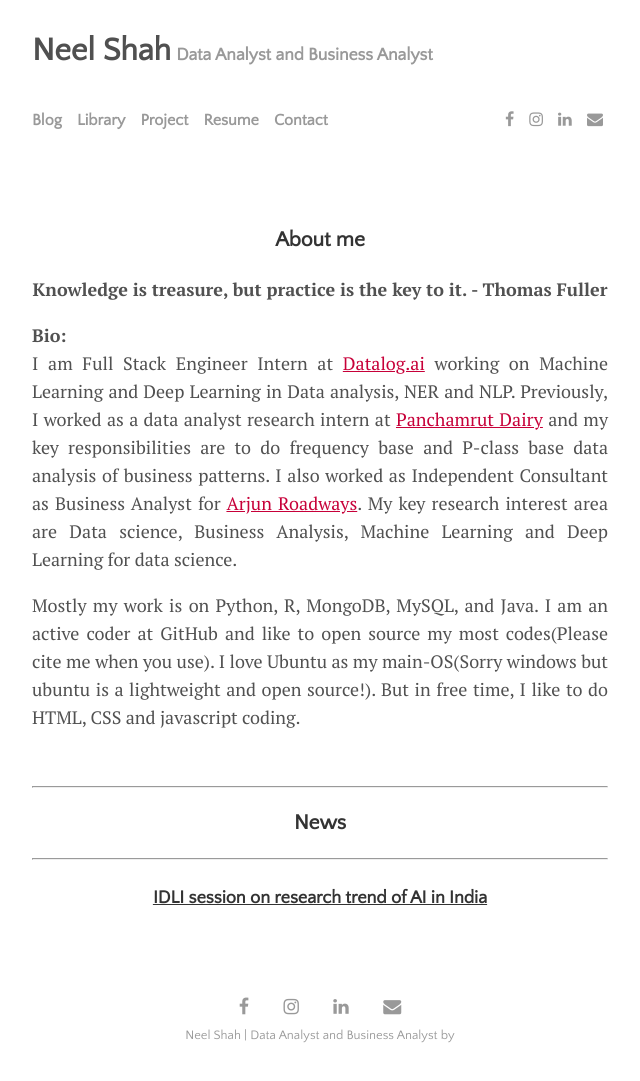
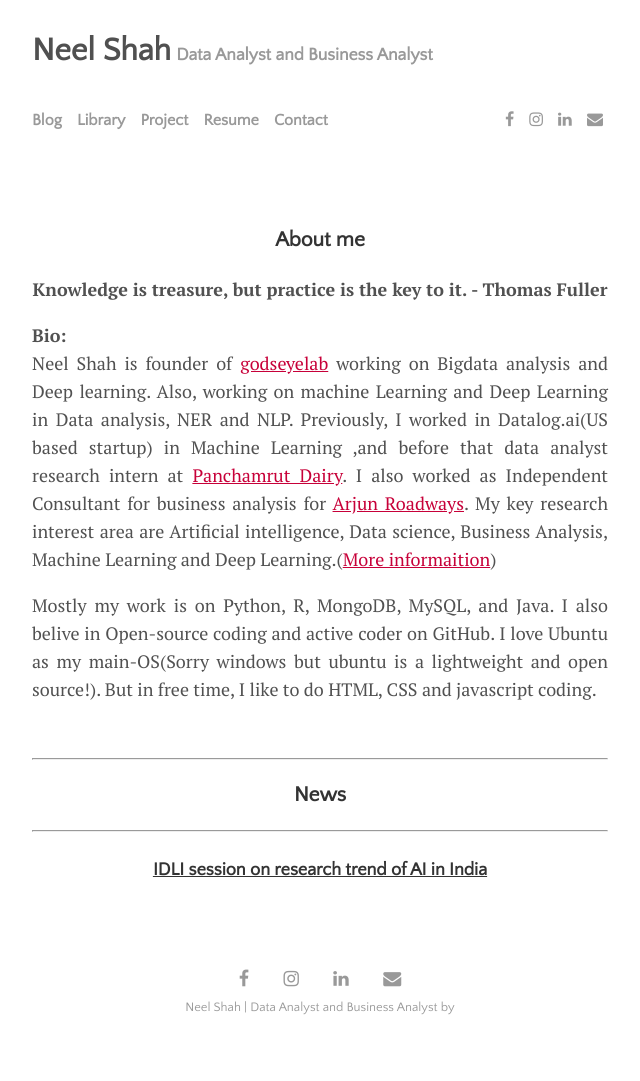
Before and after one commit to NeelShah18/neelshah18.github.io, a Jekyll site: the page built from index.html, in a window 1280 px wide. Shown: the whole page, without its empty margins (320-960 px from the left). Built offline with Jekyll 4.4.1, drawn with Linux system fonts in a browser that asks for light colours; nearby versions of some CDN libraries; the list of posts is cut into pages by our own code; after the commit the page ends 1053 px from its top, so only the background shows below that.

Commit message:
Index page updated

```diff
--- a/index.html
+++ b/index.html
@@ -7,10 +7,10 @@ title: Home
 <p style="text-align: justify;">
   <strong>Bio:</strong>
   <br>
-  I am Full Stack Engineer Intern at <a href="http://www.datalog.ai/" style="color: #C70039;">Datalog.ai</a> working on Machine Learning and Deep Learning in Data analysis, NER and NLP. Previously, I worked as a data analyst research intern at <a href="http://panchamrutdairy.org/" style="color: #C70039;"><font color:"#C70039">Panchamrut Dairy</font></a> and my key responsibilities are to do frequency base and P-class base data analysis of business patterns. I also worked as Independent Consultant as Business Analyst for <a href="http://arjunroadways.com/" style="color: #C70039;"><font color:"#C70039">Arjun Roadways</font></a>. My key research interest area are Data science, Business Analysis, Machine Learning and Deep Learning for data science.
+  Neel Shah is founder of <a href="http://www.godseyelab.com/" style="color: #C70039;">godseyelab</a> working on Bigdata analysis and Deep learning. Also, working on machine Learning and Deep Learning in Data analysis, NER and NLP. Previously, I worked in Datalog.ai(US based startup) in Machine Learning ,and before that data analyst research intern at <a href="http://panchamrutdairy.org/" style="color: #C70039;"><font color:"#C70039">Panchamrut Dairy</font></a>. I also worked as Independent Consultant for business analysis for <a href="http://arjunroadways.com/" style="color: #C70039;"><font color:"#C70039">Arjun Roadways</font></a>. My key research interest area are Artificial intelligence, Data science, Business Analysis, Machine Learning and Deep Learning.(<a href="https://neelshah18.github.io/resume.html" style="color: #C70039;"><font color:"#C70039">More informaition</font></a>)
 </p>
 <p  style="text-align: justify;">
-Mostly my work is on Python, R, MongoDB, MySQL, and Java. I am an active coder at GitHub and like to open source my most codes(Please cite me when you use). I love Ubuntu as my main-OS(Sorry windows but ubuntu is a lightweight and open source!). But in free time, I like to do HTML, CSS and javascript coding.
+Mostly my work is on Python, R, MongoDB, MySQL, and Java. I also belive in Open-source coding and active coder on GitHub. I love Ubuntu as my main-OS(Sorry windows but ubuntu is a lightweight and open source!). But in free time, I like to do HTML, CSS and javascript coding.
 </p>
 <br>
 <hr>
```
